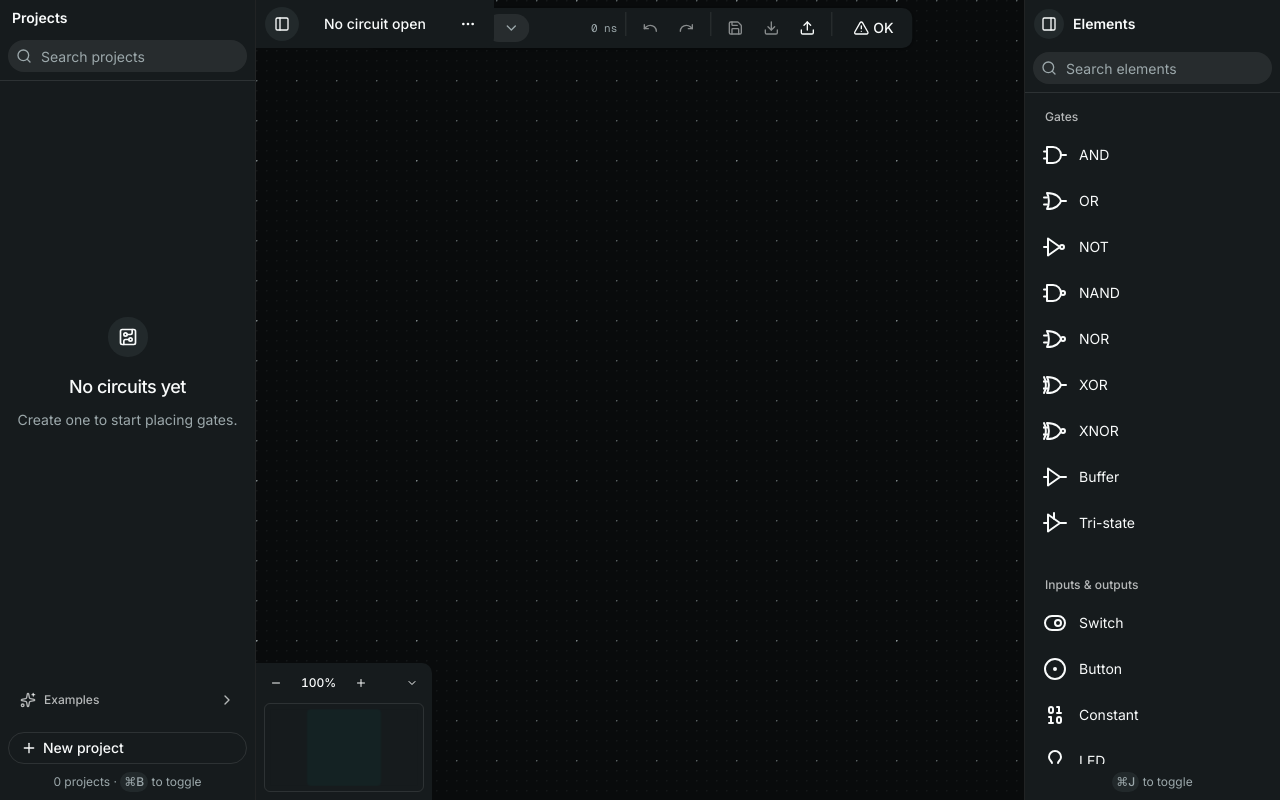
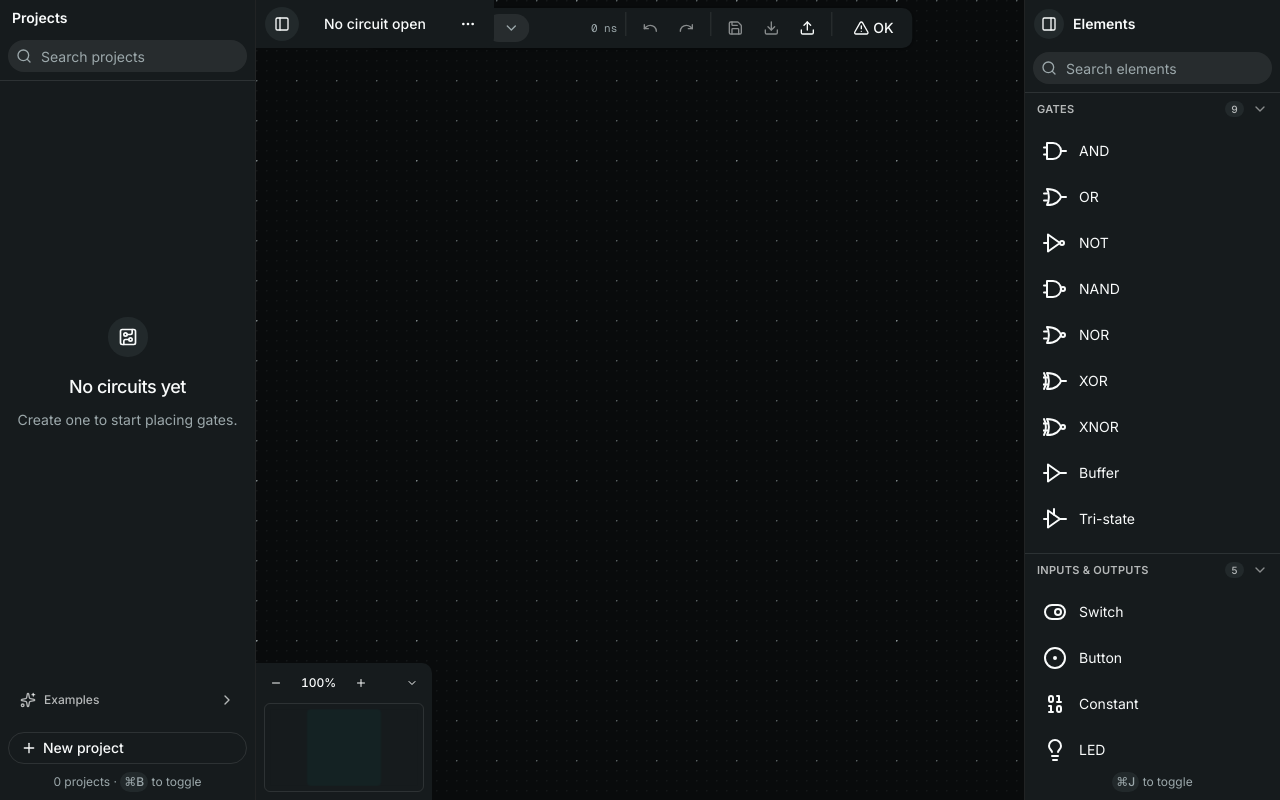
Before and after one commit to nexuls/logits, a Next.js app: page / in a window 1280 px wide. Built offline with nearby package versions, Linux system fonts and the light colour scheme.

Commit message:
feat: Grouping elements in the sidebar

```diff
--- a/src/components/editor/elements-sidebar.tsx
+++ b/src/components/editor/elements-sidebar.tsx
@@ -1,9 +1,14 @@
 "use client";
 
-import { PanelRightIcon, SearchIcon } from "lucide-react";
+import { ChevronRightIcon, PanelRightIcon, SearchIcon } from "lucide-react";
 import { type CSSProperties, useMemo, useState } from "react";
 
 import { Button } from "@/components/ui/button";
+import {
+  Collapsible,
+  CollapsibleContent,
+  CollapsibleTrigger,
+} from "@/components/ui/collapsible";
 import { Kbd } from "@/components/ui/kbd";
 import {
   Sidebar,
@@ -77,6 +82,18 @@ function Body({ selectedType, selectedCount = 0, onAdjustCount }: Props) {
   }, [query]);
 
   const empty = groups.length === 0;
+  const searching = query.trim().length > 0;
+  // Collapsed ids rather than open ones, so a category added to the registry
+  // starts expanded without anything here listing it.
+  const [collapsed, setCollapsed] = useState<ReadonlySet<string>>(new Set());
+
+  const toggleGroup = (id: string, open: boolean) =>
+    setCollapsed((current) => {
+      const next = new Set(current);
+      if (open) next.delete(id);
+      else next.add(id);
+      return next;
+    });
 
   return (
     <>
@@ -117,9 +134,46 @@ function Body({ selectedType, selectedCount = 0, onAdjustCount }: Props) {
 
         <SidebarContent>
           {groups.map((category) => (
-            <SidebarGroup key={category.id}>
-              <SidebarGroupLabel>{category.label}</SidebarGroupLabel>
-              <SidebarGroupContent>
+            // While searching every group is forced open: a hit hidden behind
+            // a collapsed header reads as no hit at all. The collapsed set is
+            // kept, so clearing the query restores what the user had shut.
+            <Collapsible
+              key={category.id}
+              open={searching || !collapsed.has(category.id)}
+              onOpenChange={(open) => toggleGroup(category.id, open)}
+              disabled={searching}
+              // A rule between groups rather than around each one: the list is
+              // already inside a panel, so what has to be visible is where one
+              // family ends, not that each is a box.
+              className="group/palette-group not-first:border-t not-first:border-sidebar-border"
+            >
+              {/* Full-bleed, unlike the default group padding: the header
+                  below is sticky, and an inset one would let items scroll
+                  past in the gutters either side of it. */}
+              <SidebarGroup className="gap-1 p-0 pb-1">
+                <SidebarGroupLabel
+                  render={<CollapsibleTrigger />}
+                  // Sticky, so on a long palette the header of the family you
+                  // are scrolling through stays on screen — that, more than
+                  // the rule, is what keeps the groups apart when the list is
+                  // taller than the sidebar. It needs an opaque background to
+                  // sit over the items passing under it.
+                  className="sticky top-0 z-10 w-full cursor-pointer gap-2 rounded-none bg-sidebar text-[11px] font-semibold tracking-wide text-sidebar-foreground/70 uppercase group-data-[collapsible=icon]:pointer-events-none hover:bg-sidebar-accent hover:text-sidebar-accent-foreground aria-disabled:cursor-default"
+                >
+                  {category.label}
+                  {/* The size of the family, which is most of what tells two
+                      collapsed headers apart. */}
+                  <span
+                    aria-hidden
+                    className="ml-auto rounded-full bg-sidebar-accent px-1.5 text-[10px] leading-4 font-medium tabular-nums text-sidebar-accent-foreground/70"
+                  >
+                    {category.items.length}
+                  </span>
+                  <ChevronRightIcon className="text-sidebar-foreground/50 transition-transform duration-200 group-data-open/palette-group:rotate-90" />
+                </SidebarGroupLabel>
+
+                <CollapsibleContent>
+                  <SidebarGroupContent className="px-2">
                     <SidebarMenu>
                       {category.items.map((definition) => (
                         <NodePaletteItem
@@ -135,7 +189,9 @@ function Body({ selectedType, selectedCount = 0, onAdjustCount }: Props) {
                       ))}
                     </SidebarMenu>
                   </SidebarGroupContent>
+                </CollapsibleContent>
               </SidebarGroup>
+            </Collapsible>
           ))}
 
           {empty && (
```
Lines whose indentation alone changed are shown as unchanged.
